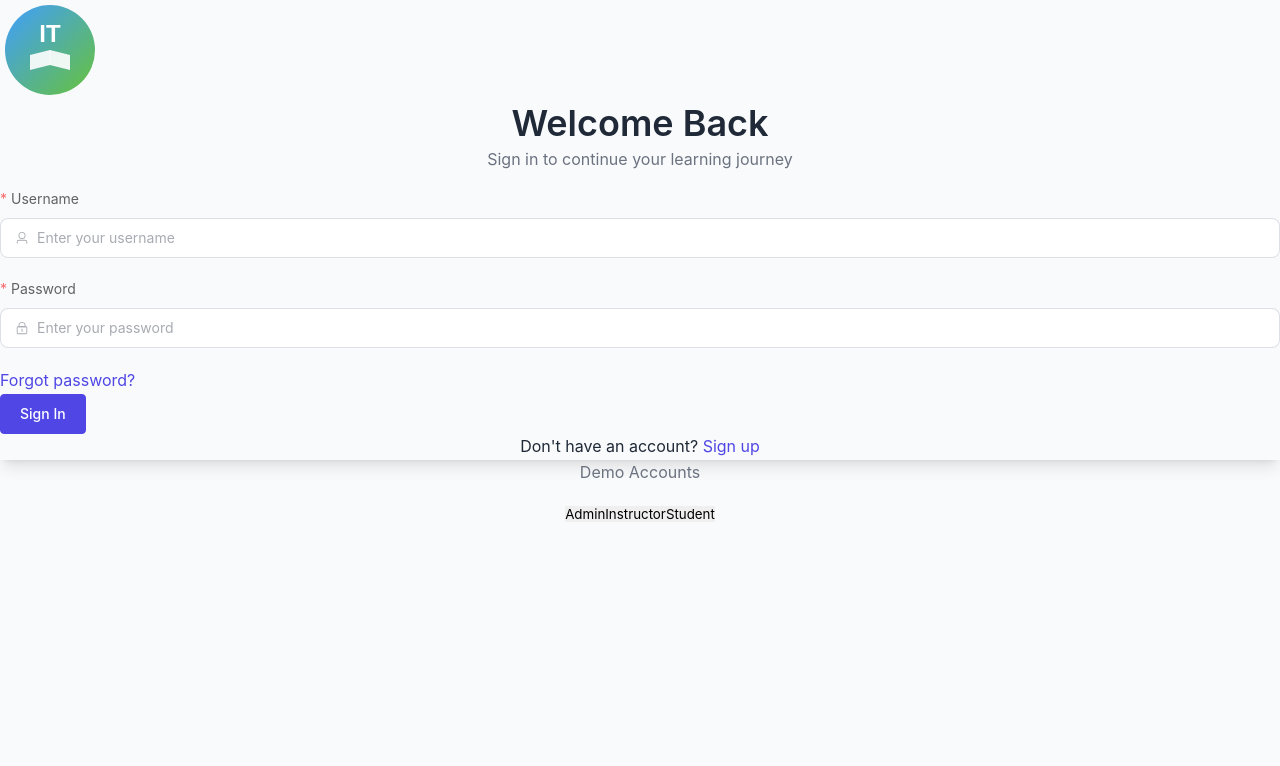
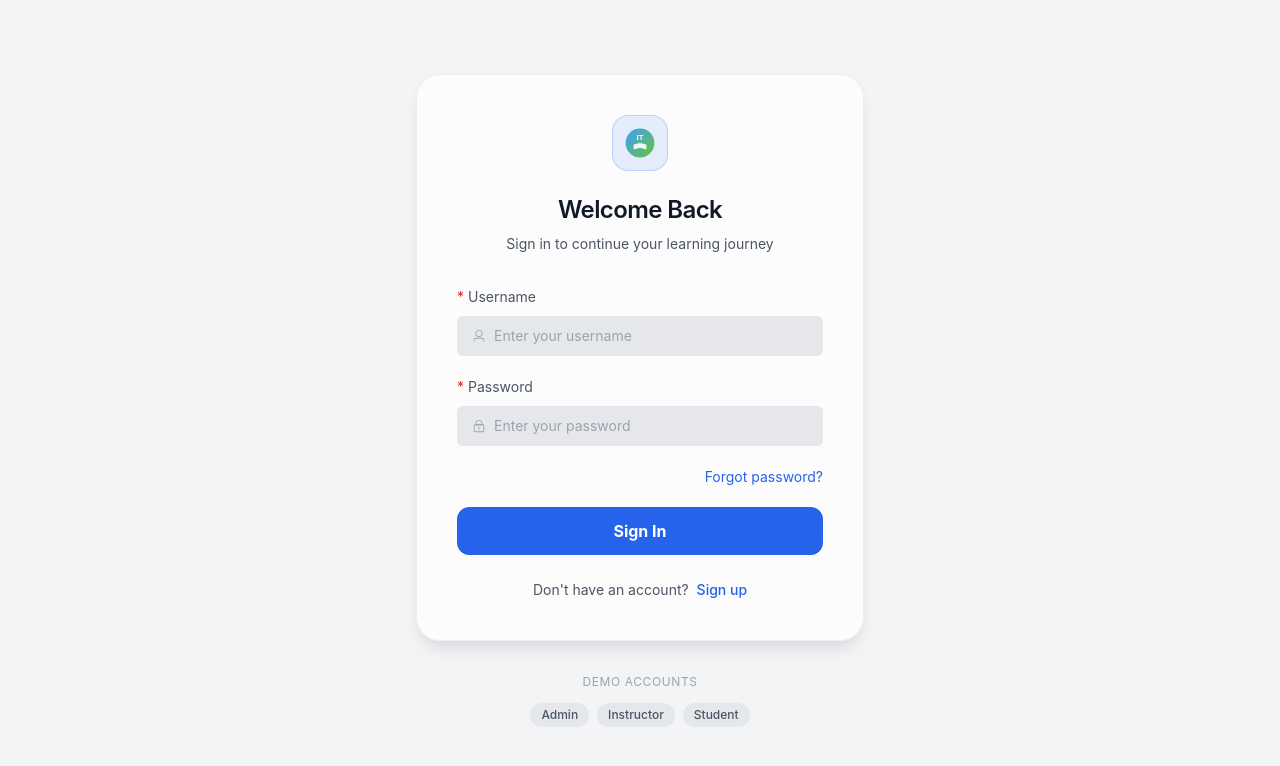
Before and after one commit to MidFlowers-1337/It-Training-System, a Vue app in the folder it-training-frontend/: page /login in a window 1280 px wide. Shown: the top 766 px of the page. Built offline with nearby package versions, Linux system fonts and the light colour scheme.

Commit message:
refactor: 优化前端入口文件和 API 集成

```diff
--- a/it-training-frontend/src/main.js
+++ b/it-training-frontend/src/main.js
@@ -1,6 +1,8 @@
 import { createApp } from 'vue'
 import ElementPlus from 'element-plus'
 import 'element-plus/dist/index.css'
+import './styles/variables.css'
+import './styles/semantic.css'
 import './style.css'
 import App from './App.vue'
 import router from './router'
--- a/it-training-frontend/src/style.css
+++ b/it-training-frontend/src/style.css
@@ -1,98 +1,21 @@
 /* ============================================
    IT技能培训智能选课系统 - 全局样式
-   设计系统 v1.0
+   Design System v5 - Multi-Theme System
+   三套主题：Professional Blue | Comfort Warm | Modern Dark
+   基于 ColorHunt 流行配色，符合人体视觉舒适度
    ============================================ */
 
-/* CSS 变量 - 设计令牌 */
-:root {
-  /* 主色调 */
-  --primary-color: #4f46e5;
-  --primary-light: #818cf8;
-  --primary-dark: #3730a3;
-  --primary-bg: #eef2ff;
+/* Tailwind CSS 基础指令 */
+@tailwind base;
+@tailwind components;
+@tailwind utilities;
 
-  /* 辅助色 */
-  --success-color: #10b981;
-  --warning-color: #f59e0b;
-  --danger-color: #ef4444;
-  --info-color: #3b82f6;
+/* ========================================
+   基础样式
+   ======================================== */
 
-  /* 中性色 */
-  --text-primary: #1f2937;
-  --text-secondary: #6b7280;
-  --text-muted: #9ca3af;
-  --text-white: #ffffff;
-
-  /* 背景色 */
-  --bg-primary: #ffffff;
-  --bg-secondary: #f9fafb;
-  --bg-tertiary: #f3f4f6;
-  --bg-dark: #111827;
-
-  /* 边框 */
-  --border-color: #e5e7eb;
-  --border-light: #f3f4f6;
-
-  /* 阴影 */
-  --shadow-sm: 0 1px 2px 0 rgb(0 0 0 / 0.05);
-  --shadow-md: 0 4px 6px -1px rgb(0 0 0 / 0.1), 0 2px 4px -2px rgb(0 0 0 / 0.1);
-  --shadow-lg: 0 10px 15px -3px rgb(0 0 0 / 0.1), 0 4px 6px -4px rgb(0 0 0 / 0.1);
-  --shadow-xl: 0 20px 25px -5px rgb(0 0 0 / 0.1), 0 8px 10px -6px rgb(0 0 0 / 0.1);
-
-  /* 圆角 */
-  --radius-sm: 4px;
-  --radius-md: 8px;
-  --radius-lg: 12px;
-  --radius-xl: 16px;
-  --radius-full: 9999px;
-
-  /* 字体 */
-  --font-sans: 'Inter', -apple-system, BlinkMacSystemFont, 'Segoe UI', Roboto, 'Helvetica Neue', Arial, sans-serif;
-  --font-mono: 'JetBrains Mono', 'Fira Code', Consolas, monospace;
-
-  /* 字号 */
-  --text-xs: 0.75rem;
-  --text-sm: 0.875rem;
-  --text-base: 1rem;
-  --text-lg: 1.125rem;
-  --text-xl: 1.25rem;
-  --text-2xl: 1.5rem;
-  --text-3xl: 1.875rem;
-  --text-4xl: 2.25rem;
-
-  /* 间距 */
-  --space-1: 0.25rem;
-  --space-2: 0.5rem;
-  --space-3: 0.75rem;
-  --space-4: 1rem;
-  --space-5: 1.25rem;
-  --space-6: 1.5rem;
-  --space-8: 2rem;
-  --space-10: 2.5rem;
-  --space-12: 3rem;
-
-  /* 过渡 */
-  --transition-fast: 150ms ease;
-  --transition-normal: 250ms ease;
-  --transition-slow: 350ms ease;
-
-  /* 渐变 */
-  --gradient-primary: linear-gradient(135deg, #667eea 0%, #764ba2 100%);
-  --gradient-success: linear-gradient(135deg, #10b981 0%, #059669 100%);
-  --gradient-warm: linear-gradient(135deg, #f59e0b 0%, #d97706 100%);
-  --gradient-cool: linear-gradient(135deg, #3b82f6 0%, #1d4ed8 100%);
-  --gradient-hero: linear-gradient(135deg, #667eea 0%, #764ba2 50%, #f093fb 100%);
-}
-
+@layer base {
   /* 全局重置 */
-*,
-*::before,
-*::after {
-  box-sizing: border-box;
-  margin: 0;
-  padding: 0;
-}
-
   html {
     font-size: 16px;
     scroll-behavior: smooth;
@@ -103,10 +26,13 @@
   body {
     font-family: var(--font-sans);
     font-size: var(--text-base);
-  line-height: 1.6;
+    line-height: var(--leading-normal);
     color: var(--text-primary);
-  background-color: var(--bg-secondary);
+    background-color: var(--bg-primary);
     min-height: 100vh;
+    transition:
+      background-color var(--transition-slow) var(--ease-out),
+      color var(--transition-normal) var(--ease-out);
   }
 
   #app {
@@ -117,22 +43,11 @@
     text-align: left;
   }
 
-/* 链接样式 */
-a {
-  color: var(--primary-color);
-  text-decoration: none;
-  transition: color var(--transition-fast);
-}
-
-a:hover {
-  color: var(--primary-dark);
-}
-
   /* 标题样式 */
   h1, h2, h3, h4, h5, h6 {
-  font-weight: 600;
-  line-height: 1.3;
     color: var(--text-primary);
+    font-weight: var(--font-semibold);
+    line-height: var(--leading-tight);
   }
 
   h1 { font-size: var(--text-4xl); }
@@ -142,35 +57,352 @@
   h5 { font-size: var(--text-lg); }
   h6 { font-size: var(--text-base); }
 
-/* 段落 */
-p {
-  margin-bottom: var(--space-4);
+  /* 链接样式 */
+  a {
+    color: inherit;
+    text-decoration: none;
+    transition: color var(--transition-fast) var(--ease-out);
+  }
+
+  a:hover {
+    color: var(--primary-color);
+  }
+
+  ::selection {
+    background: var(--primary-color-alpha);
+  }
+
+  :focus-visible {
+    outline: 2px solid var(--primary-color-alpha);
+    outline-offset: 2px;
+  }
+}
+
+/* ========================================
+   组件样式
+   ======================================== */
+
+@layer components {
+  /* Page shell (Apple-like spacing) */
+  .page {
+    @apply max-w-7xl mx-auto px-4 md:px-8 py-8 space-y-10;
+  }
+
+  .page-hero {
+    @apply relative overflow-hidden rounded-3xl;
+  }
+
+  /* 按钮基础样式 */
+  .btn {
+    @apply inline-flex items-center justify-center;
+    @apply px-5 py-2.5 rounded-full;
+    @apply font-medium text-sm;
+    @apply transition-all duration-normal;
+    @apply focus:outline-none focus:ring-2 focus:ring-offset-2 focus:ring-offset-bg-primary;
+    @apply disabled:opacity-50 disabled:cursor-not-allowed;
+  }
+
+  .btn-primary {
+    @apply bg-primary text-white;
+    @apply hover:bg-primary-light;
+    @apply focus:ring-primary;
+  }
+
+  .btn-secondary {
+    @apply bg-transparent border border-border-color text-text-secondary;
+    @apply hover:border-primary hover:text-primary;
+    @apply focus:ring-primary;
+  }
+
+  .btn-ghost {
+    @apply bg-transparent text-text-secondary;
+    @apply hover:bg-bg-hover hover:text-text-primary;
+  }
+
+  /* 卡片样式 - 极简设计 */
+  .card {
+    @apply bg-bg-secondary rounded-2xl transition-all duration-normal;
+    border: 1px solid var(--separator, var(--border-color));
+    box-shadow: var(--shadow-sm);
+  }
+
+  .card-hover {
+    @apply card hover:shadow-md hover:-translate-y-0.5;
+  }
+
+  /* Apple-style glass surface */
+  .glass {
+    background-color: var(--glass-bg, var(--bg-secondary));
+    border: 1px solid var(--glass-border, var(--border-color));
+    backdrop-filter: blur(16px);
+    -webkit-backdrop-filter: blur(16px);
+  }
+
+  /* iOS/macOS Settings-like inset group */
+  .inset-group {
+    @apply rounded-2xl overflow-hidden;
+    background-color: var(--bg-secondary);
+    border: 1px solid var(--separator, var(--border-color));
+    box-shadow: var(--shadow-sm);
+  }
+
+  .inset-item {
+    @apply flex items-center justify-between gap-6 px-5 py-4;
+  }
+
+  .inset-divider {
+    height: 1px;
+    background: var(--separator, var(--border-color));
+    margin-left: 20px;
+  }
+
+  /* 输入框样式 */
+  .input {
+    @apply w-full px-4 py-2.5 rounded-xl text-text-primary;
+    @apply transition-all duration-fast;
+    background-color: var(--bg-tertiary);
+    border: 1px solid var(--border-color);
+  }
+
+  .input:hover {
+    border-color: var(--border-light);
+  }
+
+  .input:focus {
+    outline: none;
+    border-color: var(--primary-color);
+    box-shadow: 0 0 0 1px var(--primary-color);
+  }
+
+  /* 标签样式 */
+  .badge {
+    @apply inline-flex items-center px-2.5 py-0.5 rounded-full text-xs font-medium;
+  }
+
+  .badge-primary {
+    @apply bg-primary/10 text-primary;
+    border: 1px solid var(--primary-color);
+  }
+
+  .badge-secondary {
+    @apply bg-bg-tertiary text-text-secondary;
+    border: 1px solid var(--separator, var(--border-color));
+  }
+
+  /* Segmented control (tabs/pills) */
+  .segmented {
+    @apply inline-flex items-center gap-1 p-1 rounded-full;
+    background-color: rgb(var(--bg-tertiary-rgb) / 0.6);
+    border: 1px solid rgb(var(--border-color-rgb) / 0.6);
+  }
+
+  .segmented-item {
+    @apply px-4 py-2 rounded-full text-sm font-medium transition-all;
     color: var(--text-secondary);
   }
 
-/* 图片 */
-img {
-  max-width: 100%;
-  height: auto;
-  display: block;
+  .segmented-item:hover {
+    color: var(--text-primary);
   }
 
-/* 按钮基础样式 */
-button {
-  font-family: inherit;
-  cursor: pointer;
-  border: none;
-  outline: none;
-  transition: all var(--transition-fast);
+  .segmented-item.is-active {
+    @apply shadow-sm;
+    background-color: rgb(var(--bg-secondary-rgb) / 0.75);
+    border: 1px solid var(--separator, var(--border-color));
+    color: var(--text-primary);
+  }
 }
 
-/* 输入框基础样式 */
-input, textarea, select {
-  font-family: inherit;
-  font-size: inherit;
+/* ========================================
+   Element Plus 组件覆盖
+   ======================================== */
+
+/* 按钮 */
+.el-button--primary {
+  background: var(--primary-color) !important;
+  border-color: var(--primary-color) !important;
+  font-weight: var(--font-medium);
 }
 
-/* 滚动条美化 */
+.el-button--primary:hover {
+  background: var(--primary-light) !important;
+  border-color: var(--primary-light) !important;
+}
+
+.el-button--primary:active {
+  background: var(--primary-dark) !important;
+  border-color: var(--primary-dark) !important;
+}
+
+/* 卡片 */
+.el-card {
+  background-color: var(--bg-secondary) !important;
+  border: 1px solid var(--separator, var(--border-color)) !important;
+  color: var(--text-secondary) !important;
+  border-radius: var(--radius-lg);
+  transition: all var(--transition-normal);
+}
+
+.el-card__header {
+  border-bottom: 1px solid var(--separator, var(--border-color)) !important;
+  background-color: transparent !important;
+}
+
+/* 表格 */
+.el-table {
+  --el-table-bg-color: var(--bg-secondary) !important;
+  --el-table-tr-bg-color: var(--bg-secondary) !important;
+  --el-table-header-bg-color: var(--bg-tertiary) !important;
+  --el-table-row-hover-bg-color: var(--bg-hover) !important;
+  --el-table-text-color: var(--text-secondary) !important;
+  --el-table-header-text-color: var(--text-primary) !important;
+  --el-table-border-color: var(--border-color) !important;
+  background-color: transparent !important;
+}
+
+.el-table th.el-table__cell {
+  background-color: var(--bg-tertiary) !important;
+  font-weight: var(--font-medium);
+}
+
+.el-table tr {
+  background-color: var(--bg-secondary) !important;
+}
+
+.el-table td.el-table__cell,
+.el-table th.el-table__cell.is-leaf {
+  border-bottom: 1px solid var(--separator, var(--border-color)) !important;
+}
+
+.el-table--enable-row-hover .el-table__body tr:hover > td.el-table__cell {
+  background-color: var(--bg-hover) !important;
+}
+
+/* 分页 */
+.el-pagination {
+  --el-pagination-bg-color: transparent !important;
+  --el-pagination-button-bg-color: var(--bg-tertiary) !important;
+  --el-pagination-hover-color: var(--primary-color) !important;
+  --el-pagination-button-color: var(--text-secondary) !important;
+}
+
+.el-pagination .btn-prev,
+.el-pagination .btn-next,
+.el-pagination button:disabled {
+  background-color: var(--bg-tertiary) !important;
+  color: var(--text-secondary) !important;
+}
+
+.el-pagination .el-pager li {
+  background-color: var(--bg-tertiary) !important;
+  color: var(--text-secondary) !important;
+  border-radius: var(--radius-md);
+}
+
+.el-pagination .el-pager li.is-active {
+  background-color: var(--primary-color) !important;
+  color: white !important;
+}
+
+/* 对话框 */
+.el-dialog {
+  background-color: var(--bg-secondary) !important;
+  border: 1px solid var(--separator, var(--border-color));
+  border-radius: var(--radius-xl);
+}
+
+.el-dialog__title {
+  color: var(--text-primary) !important;
+  font-weight: var(--font-semibold);
+}
+
+.el-dialog__body {
+  color: var(--text-secondary) !important;
+}
+
+/* 输入框和选择器 */
+.el-input__wrapper,
+.el-textarea__inner {
+  background-color: var(--bg-tertiary) !important;
+  box-shadow: 0 0 0 1px var(--border-color) inset !important;
+  border-radius: var(--radius-md);
+}
+
+.el-input__wrapper:hover {
+  box-shadow: 0 0 0 1px var(--border-light) inset !important;
+}
+
+.el-input__wrapper.is-focus {
+  box-shadow: 0 0 0 1px var(--primary-color) inset !important;
+}
+
+.el-input__inner {
+  color: var(--text-primary) !important;
+}
+
+.el-select-dropdown__item {
+  color: var(--text-secondary) !important;
+}
+
+.el-select-dropdown__item.hover,
+.el-select-dropdown__item:hover {
+  background-color: var(--bg-hover) !important;
+}
+
+.el-select__popper.el-popper {
+  background-color: var(--bg-secondary) !important;
+  border: 1px solid var(--separator, var(--border-color)) !important;
+  border-radius: var(--radius-lg);
+}
+
+/* 标签页 */
+.el-tabs__item {
+  color: var(--text-secondary) !important;
+  font-weight: var(--font-medium);
+}
+
+.el-tabs__item.is-active {
+  color: var(--primary-color) !important;
+}
+
+.el-tabs__item:hover {
+  color: var(--text-primary) !important;
+}
+
+.el-tabs__nav-wrap::after {
+  background-color: var(--separator, var(--border-color)) !important;
+}
+
+.el-tabs__active-bar {
+  background-color: var(--primary-color) !important;
+}
+
+/* 菜单 */
+.el-menu {
+  background-color: var(--bg-secondary) !important;
+  border-right: 1px solid var(--separator, var(--border-color)) !important;
+}
+
+.el-menu-item,
+.el-sub-menu__title {
+  color: var(--text-secondary) !important;
+}
+
+.el-menu-item:hover,
+.el-sub-menu__title:hover {
+  background-color: var(--bg-hover) !important;
+  color: var(--text-primary) !important;
+}
+
+.el-menu-item.is-active {
+  background-color: var(--primary-bg) !important;
+  color: var(--primary-color) !important;
+}
+
+/* ========================================
+   滚动条美化
+   ======================================== */
+
 ::-webkit-scrollbar {
   width: 8px;
   height: 8px;
@@ -190,120 +422,10 @@
   background: var(--text-secondary);
 }
 
-/* Element Plus 主题覆盖 */
-.el-button--primary {
-  --el-button-bg-color: var(--primary-color);
-  --el-button-border-color: var(--primary-color);
-  --el-button-hover-bg-color: var(--primary-light);
-  --el-button-hover-border-color: var(--primary-light);
-  --el-button-active-bg-color: var(--primary-dark);
-  --el-button-active-border-color: var(--primary-dark);
-}
+/* ========================================
+   响应式断点
+   ======================================== */
 
-.el-menu--horizontal > .el-menu-item.is-active {
-  border-bottom-color: var(--primary-color) !important;
-  color: var(--primary-color) !important;
-}
-
-/* 卡片悬浮效果 */
-.el-card {
-  border-radius: var(--radius-lg);
-  border: 1px solid var(--border-color);
-  transition: all var(--transition-normal);
-}
-
-.el-card:hover {
-  box-shadow: var(--shadow-lg);
-}
-
-/* 表单项间距 */
-.el-form-item {
-  margin-bottom: var(--space-5);
-}
-
-/* 输入框圆角 */
-.el-input__wrapper {
-  border-radius: var(--radius-md);
-}
-
-/* 工具类 */
-.text-center { text-align: center; }
-.text-left { text-align: left; }
-.text-right { text-align: right; }
-
-.text-primary { color: var(--primary-color); }
-.text-success { color: var(--success-color); }
-.text-warning { color: var(--warning-color); }
-.text-danger { color: var(--danger-color); }
-.text-muted { color: var(--text-muted); }
-
-.bg-primary { background-color: var(--primary-bg); }
-.bg-white { background-color: var(--bg-primary); }
-
-.rounded { border-radius: var(--radius-md); }
-.rounded-lg { border-radius: var(--radius-lg); }
-.rounded-full { border-radius: var(--radius-full); }
-
-.shadow { box-shadow: var(--shadow-md); }
-.shadow-lg { box-shadow: var(--shadow-lg); }
-
-/* 动画 */
-@keyframes fadeIn {
-  from { opacity: 0; }
-  to { opacity: 1; }
-}
-
-@keyframes slideUp {
-  from {
-    opacity: 0;
-    transform: translateY(20px);
-  }
-  to {
-    opacity: 1;
-    transform: translateY(0);
-  }
-}
-
-@keyframes slideDown {
-  from {
-    opacity: 0;
-    transform: translateY(-20px);
-  }
-  to {
-    opacity: 1;
-    transform: translateY(0);
-  }
-}
-
-@keyframes scaleIn {
-  from {
-    opacity: 0;
-    transform: scale(0.95);
-  }
-  to {
-    opacity: 1;
-    transform: scale(1);
-  }
-}
-
-@keyframes float {
-  0%, 100% { transform: translateY(0); }
-  50% { transform: translateY(-10px); }
-}
-
-@keyframes pulse {
-  0%, 100% { opacity: 1; }
-  50% { opacity: 0.5; }
-}
-
-.animate-fadeIn { animation: fadeIn 0.5s ease-out; }
-.animate-slideUp { animation: slideUp 0.5s ease-out; }
-.animate-slideDown { animation: slideDown 0.5s ease-out; }
-.animate-scaleIn { animation: scaleIn 0.3s ease-out; }
-.animate-float { animation: float 3s ease-in-out infinite; }
-.animate-pulse { animation: pulse 2s ease-in-out infinite; }
-
-/* 响应式断点 */
 @media (max-width: 768px) {
   html {
     font-size: 14px;
```
Also changed, not shown: it-training-frontend/src/api/course.js (+12 -0 lines). Lines whose indentation alone changed are shown as unchanged.
